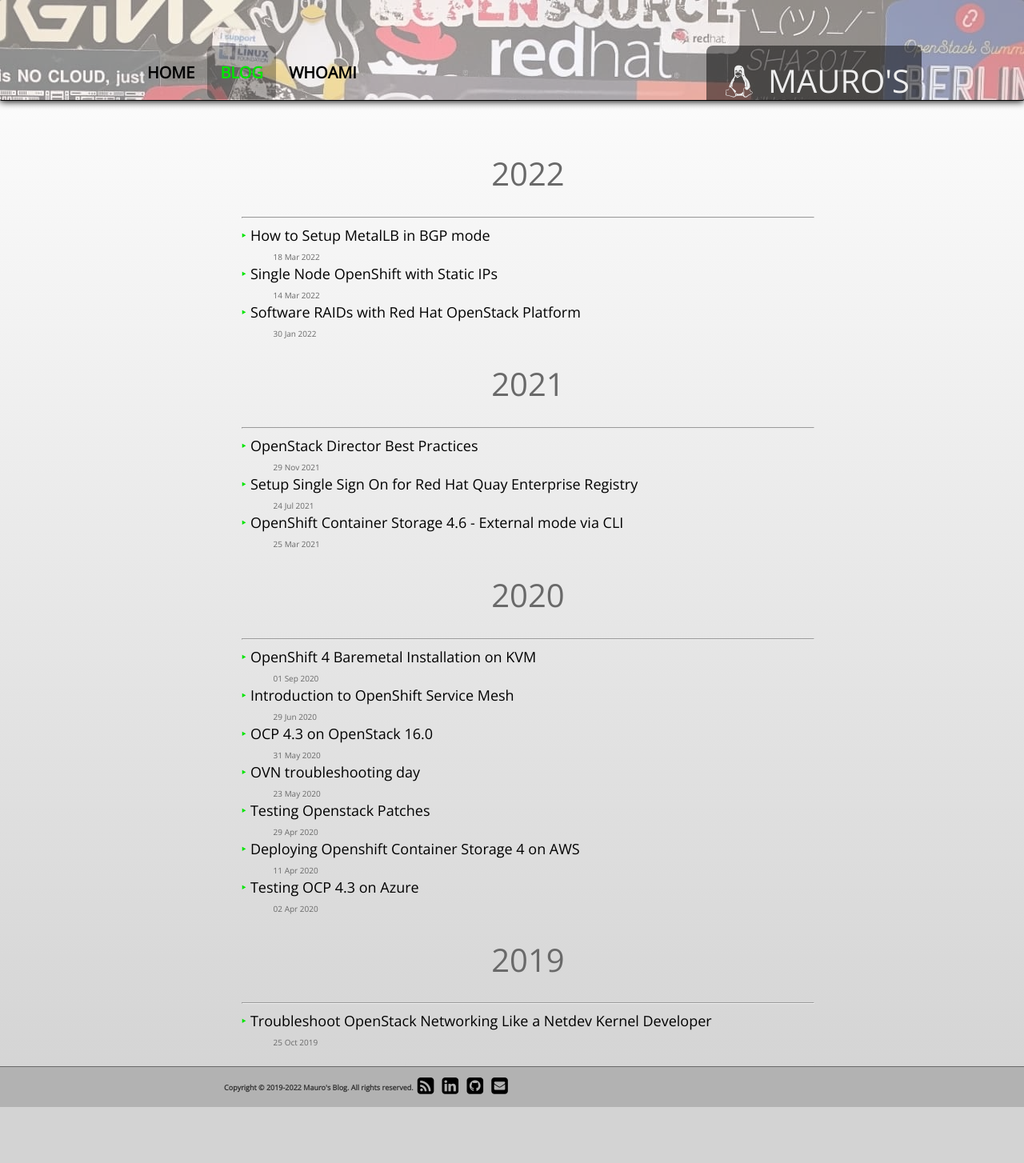
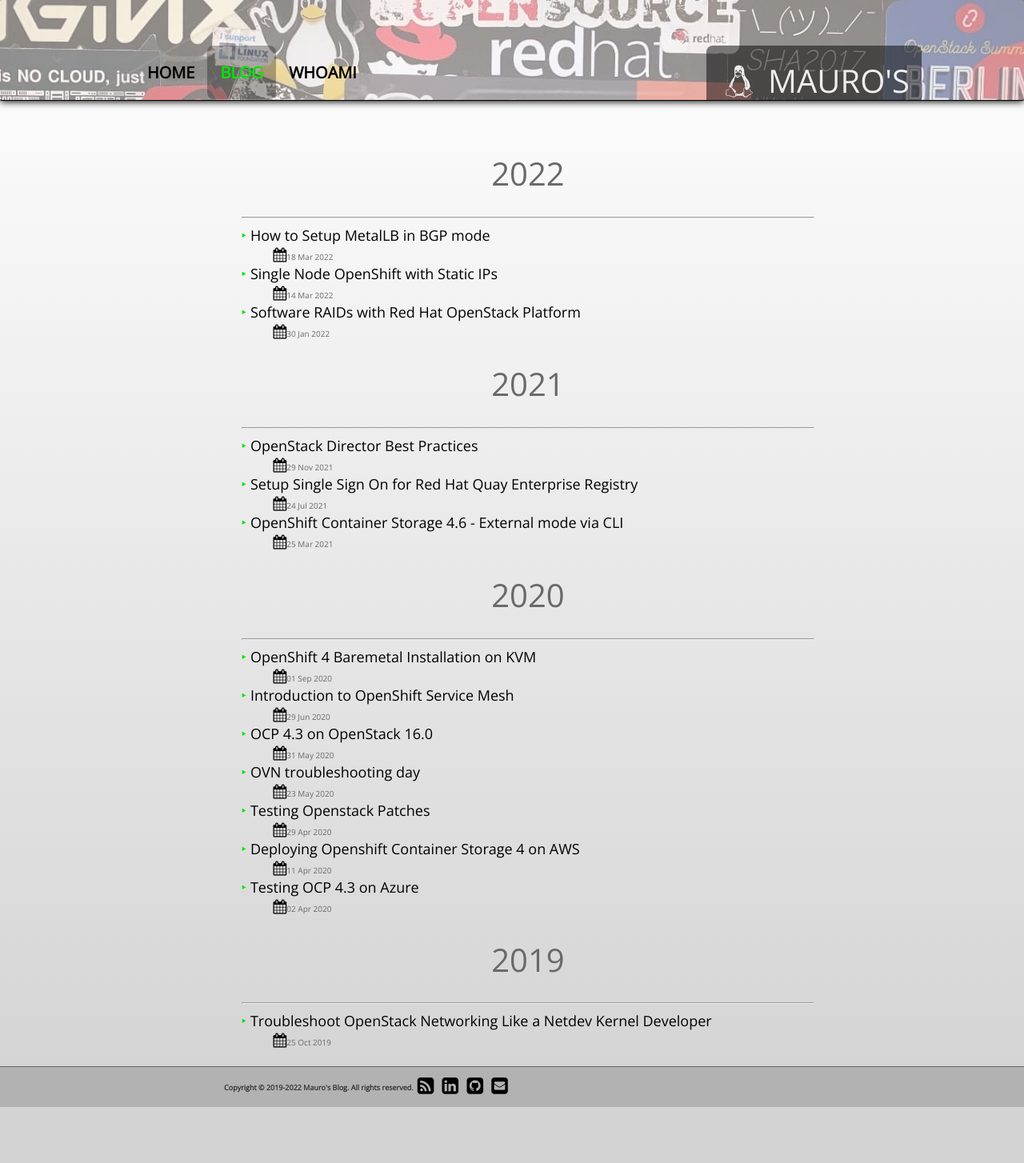
Before and after one commit to mauroseb/mauroseb.github.io, a Jekyll site: the page built from blog/index.html, in a window 1280 px wide. Shown: the whole page at 80% size. Built offline with Jekyll 4.4.1, drawn with Linux system fonts in a browser that asks for light colours.

Commit message:
Update index.html

```diff
--- a/blog/index.html
+++ b/blog/index.html
@@ -12,7 +12,7 @@
 		       <hr>
 		       {% capture date %}{{ this_year }}{% endcapture %}
 		     {% endif %}
-	                  <li class="posts"><span style="color:#00e500" > ‣ </span> <a style="color:#000000;" href="{{ post.url }}" title="{{ post.title }}">{{ post.title }}</a><ul><li class="date"><i class="far fa-calendar-alt" aria-hidden="true"></i><span style="color:#696969;font-size: 10px;">{{ post.date | date_to_string }}</span></li></ul> </li>
+	                  <li class="posts"><span style="color:#00e500" > ‣ </span> <a style="color:#000000;" href="{{ post.url }}" title="{{ post.title }}">{{ post.title }}</a><ul><li class="date"><i class="fa fa-calendar" aria-hidden="true"></i><span style="color:#696969;font-size: 10px;">{{ post.date | date_to_string }}</span></li></ul> </li>
 	        {% endfor %}
 	      </ul>
         </div>
```
